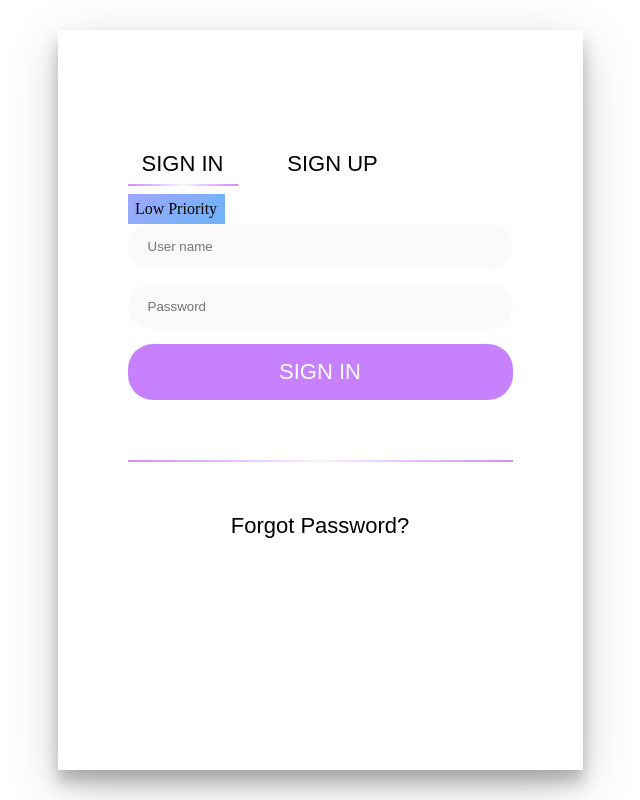
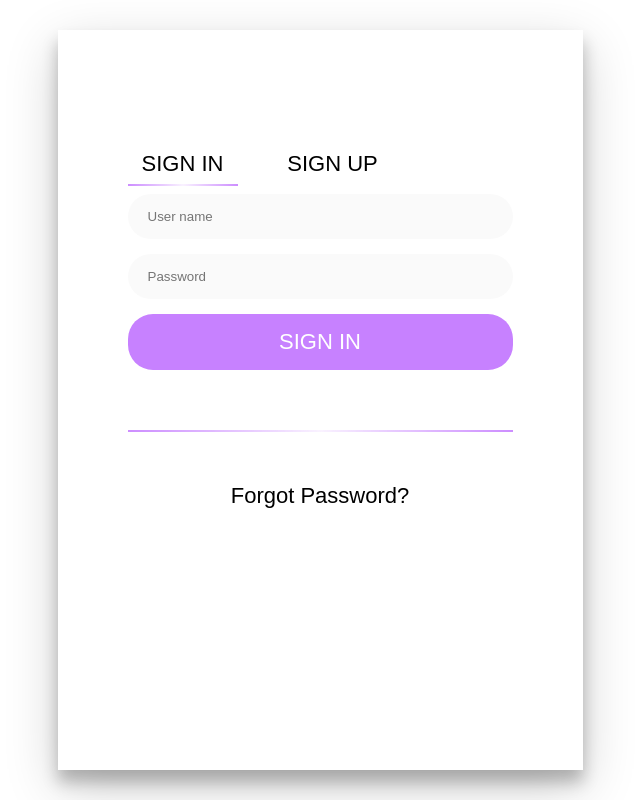
Before and after one commit to devojka-od-papira/hussle, a React (Create React App) app: page / in a window 1280 px wide. Shown: the whole page, without its empty margins (320-960 px from the left). Built offline with nearby package versions, Linux system fonts and the light colour scheme.

Commit message:
Clean up

```diff
--- a/src/components/signIn/index.tsx
+++ b/src/components/signIn/index.tsx
@@ -19,7 +19,6 @@ const SignIn:React.FC<SignInProps> = ({ isActive, setIsActive }) => {
 
   return isActive === 0 ? (
     <div className={cx(styles.signIn)}>
-      <PriorityTag>Low</PriorityTag>
       <Input placeholder="User name" id="user" type="text" />
       <Input placeholder="Password" id="pass" type="password" />
       <Button onClick={submit} className={cx(styles.buttonColor)}>
```
Also changed, not shown: src/components/priorityTag/PriorityTag.module.scss (line endings or trailing spaces).
